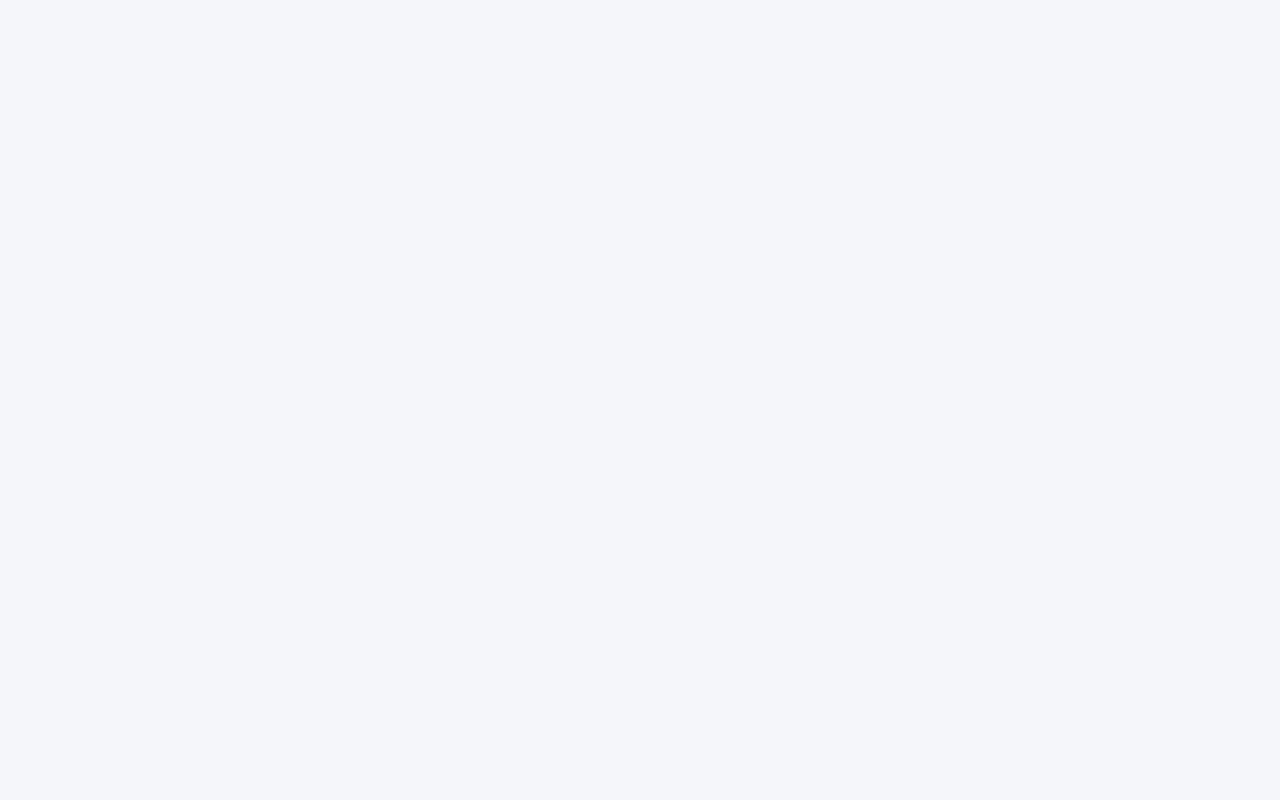
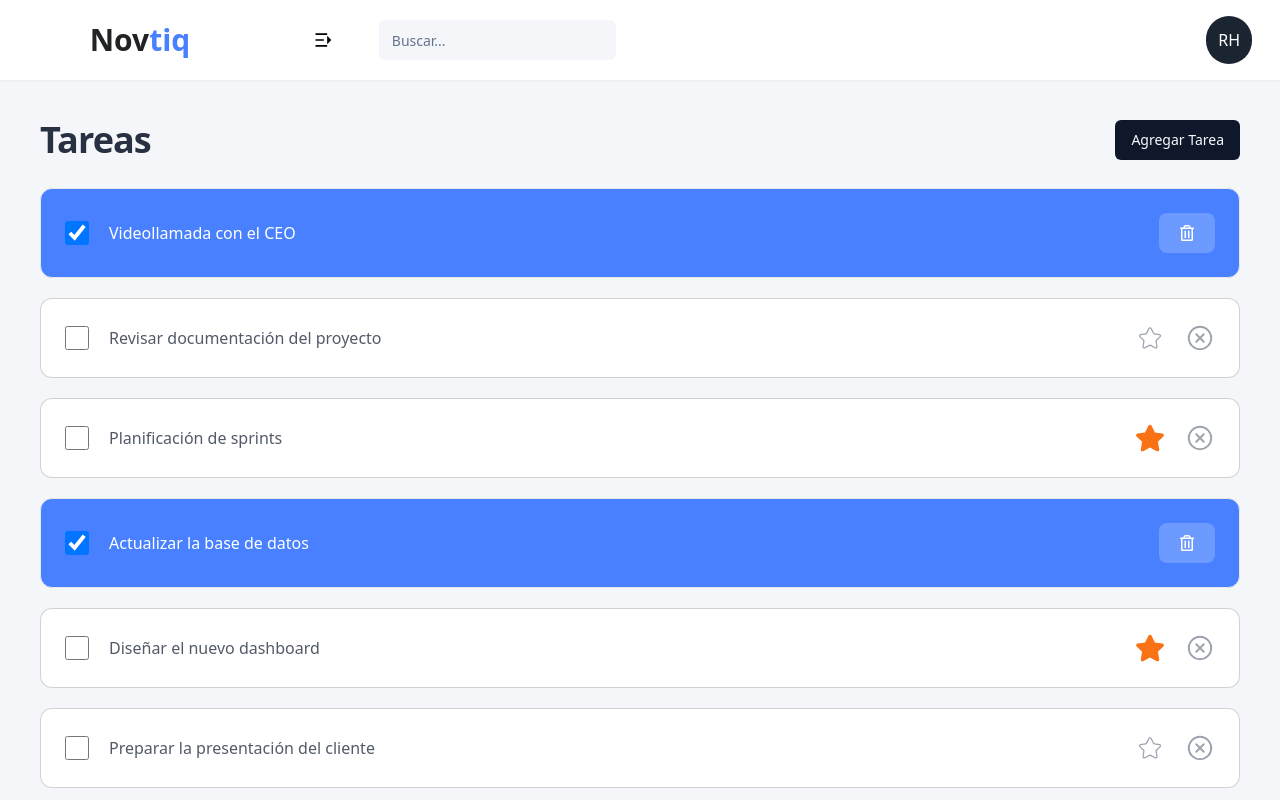
Before and after one commit to rody-huancas/template-dashboard-novtiq, a React (Vite) app: page /to-do in a window 1280 px wide. Before the commit this address had no page. Shown: the top 800 px of the page. Built offline with nearby package versions, Linux system fonts and the light colour scheme.

Commit message:
Feat: task page

```diff
--- /dev/null
+++ b/src/components/modules/tasks/NewTaskModal.tsx
@@ -0,0 +1,38 @@
+import Modal from "@/components/ui/modal/Modal";
+import { Input } from "@/components/ui/input/Input";
+import { Button } from "@/components/ui/button/Button";
+
+interface Props {
+  showModal: boolean;
+  onCloseModal: () => void;
+}
+
+const NewTaskModal = ({ showModal, onCloseModal }: Props) => {
+  return (
+    <Modal
+      title="Nueva Tarea"
+      size="2xl"
+      isOpen={showModal}
+      onClose={onCloseModal}
+      closeOnOverlayClick={false}
+      overlay="light"
+    >
+      <div className="space-y-7 p-5">
+        <div className="space-y-3">
+          <Input label="Título" placeholder="Ingrese el título" />
+          <Input label="Descripción" placeholder="Ingrese una descripción" />
+          <div className="grid grid-cols-2 gap-5">
+            <Input type="date" label="Fecha" />
+            <Input type="time" label="Hora" />
+          </div>
+        </div>
+
+        <Button size="lg" onClick={onCloseModal}>
+          Registrar
+        </Button>
+      </div>
+    </Modal>
+  );
+};
+
+export default NewTaskModal;
--- /dev/null
+++ b/src/components/modules/tasks/TastCard.tsx
@@ -0,0 +1,81 @@
+import { cn } from "@/utils/general.util";
+import { CiStar } from "react-icons/ci";
+import { FaRegTrashAlt, FaStar } from "react-icons/fa";
+import { IoCloseCircleOutline } from "react-icons/io5";
+
+interface Task {
+  id        : number;
+  title     : string;
+  isSelected: boolean;
+  isFavorite: boolean;
+}
+
+interface Props {
+  task      : Task;
+  isSelected: boolean;
+  isFavorite: boolean;
+  onSelect  : (id: number) => void;
+  onFavorite: (id: number) => void;
+  onDelete  : (id: number) => void;
+}
+
+export const TaskCard = (props: Props) => {
+  const { task, isSelected, isFavorite, onSelect, onFavorite, onDelete } = props;
+  return (
+    <div
+      className={cn(
+        "border rounded-xl p-6 flex justify-between items-center gap-5",
+        isSelected ? "bg-primary" : "bg-light-100 border-secondary/20"
+      )}
+    >
+      <div className="flex items-center gap-5">
+        <input
+          id={`checkbox-${task.id}`}
+          type="checkbox"
+          className="w-6 h-6 bg-transparent border-2 border-gray-400 focus:outline-none checked:bg-transparent checked:border-blue-500"
+          checked={isSelected}
+          onChange={() => onSelect(task.id)}
+        />
+        <label
+          htmlFor={`checkbox-${task.id}`}
+          className={cn(
+            "font-medium",
+            isSelected ? "text-light-100" : "text-dark-100/80"
+          )}
+        >
+          {task.title}
+        </label>
+      </div>
+
+      {isSelected ? (
+        <button
+          className={cn(
+            "bg-light-100/20 py-3 px-5 rounded-lg",
+            isSelected ? "text-light-100" : "text-dark-100/70"
+          )}
+          onClick={() => onDelete(task.id)}
+        >
+          <FaRegTrashAlt />
+        </button>
+      ) : (
+        <div className="flex items-center gap-5">
+          {isFavorite ? (
+            <FaStar
+              className="text-orange-500 cursor-pointer"
+              size={30}
+              onClick={() => onFavorite(task.id)}
+            />
+          ) : (
+            <CiStar
+              className="text-gray-400 cursor-pointer"
+              size={30}
+              onClick={() => onFavorite(task.id)}
+            />
+          )}
+
+          <IoCloseCircleOutline size={30} className="text-gray-400" />
+        </div>
+      )}
+    </div>
+  );
+};
--- /dev/null
+++ b/src/components/ui/loader/Spinner.tsx
@@ -0,0 +1,9 @@
+import "@/styles/loader.css"
+
+export const Spinner = () => {
+  return (
+    <div className="h-screen w-full flex items-center justify-center">
+      <span className="loader-spinner"></span>
+    </div>
+  );
+};
--- /dev/null
+++ b/src/data/taskData.ts
@@ -0,0 +1,94 @@
+interface Task {
+  id: number;
+  title: string;
+  isSelected: boolean;
+  isFavorite: boolean;
+}
+
+export const taskData: Task[] = [
+  {
+    id: 1,
+    title: "Videollamada con el CEO",
+    isSelected: true,
+    isFavorite: true,
+  },
+  {
+    id: 2,
+    title: "Revisar documentación del proyecto",
+    isSelected: false,
+    isFavorite: false,
+  },
+  {
+    id: 3,
+    title: "Planificación de sprints",
+    isSelected: false,
+    isFavorite: true,
+  },
+  {
+    id: 4,
+    title: "Actualizar la base de datos",
+    isSelected: true,
+    isFavorite: false,
+  },
+  {
+    id: 5,
+    title: "Diseñar el nuevo dashboard",
+    isSelected: false,
+    isFavorite: true,
+  },
+  {
+    id: 6,
+    title: "Preparar la presentación del cliente",
+    isSelected: false,
+    isFavorite: false,
+  },
+  {
+    id: 7,
+    title: "Configurar el servidor",
+    isSelected: true,
+    isFavorite: false,
+  },
+  {
+    id: 8,
+    title: "Escribir casos de prueba",
+    isSelected: false,
+    isFavorite: true,
+  },
+  {
+    id: 9,
+    title: "Depurar errores en el módulo de pagos",
+    isSelected: true,
+    isFavorite: true,
+  },
+  {
+    id: 10,
+    title: "Crear manual de usuario",
+    isSelected: false,
+    isFavorite: false,
+  },
+  {
+    id: 11,
+    title: "Optimizar el rendimiento del sitio web",
+    isSelected: false,
+    isFavorite: true,
+  },
+  { id: 12, title: "Revisar contratos", isSelected: true, isFavorite: false },
+  {
+    id: 13,
+    title: "Organizar reunión de equipo",
+    isSelected: false,
+    isFavorite: false,
+  },
+  {
+    id: 14,
+    title: "Actualizar diagramas de arquitectura",
+    isSelected: true,
+    isFavorite: true,
+  },
+  {
+    id: 15,
+    title: "Crear pruebas automatizadas",
+    isSelected: false,
+    isFavorite: false,
+  },
+];
--- /dev/null
+++ b/src/modules/tasks/TasksPage.tsx
@@ -0,0 +1,75 @@
+import { useState } from "react";
+/* Components */
+import { Title } from "@/components/ui/title/Title";
+import { Button } from "@/components/ui/button/Button";
+import { TaskCard } from "@/components/modules/tasks/TastCard";
+/* Data */
+import { taskData } from "@/data/taskData";
+import NewTaskModal from "@/components/modules/tasks/NewTaskModal";
+
+interface Task {
+  id: number;
+  title: string;
+  isSelected: boolean;
+  isFavorite: boolean;
+}
+
+const TasksPage: React.FC = () => {
+  const [tasks, setTasks] = useState<Task[]>(taskData);
+  const [showModal, setShowModal] = useState<boolean>(false);
+
+  const handleSelect = (id: number) => {
+    setTasks((prevTasks) =>
+      prevTasks.map((task) =>
+        task.id === id ? { ...task, isSelected: !task.isSelected } : task
+      )
+    );
+  };
+
+  const handleFavorite = (id: number) => {
+    setTasks((prevTasks) =>
+      prevTasks.map((task) =>
+        task.id === id ? { ...task, isFavorite: !task.isFavorite } : task
+      )
+    );
+  };
+
+  const handleDelete = (id: number) => {
+    setTasks((prevTasks) => prevTasks.filter((task) => task.id !== id));
+  };
+
+  return (
+    <>
+      <div className="space-y-7">
+        <div className="flex justify-between items-center">
+          <Title size="h3">Tareas</Title>
+
+          <Button onClick={() => setShowModal(true)}>Agregar Tarea</Button>
+        </div>
+
+        <div className="space-y-5">
+          {tasks.map((task) => (
+            <TaskCard
+              key={task.id}
+              task={task}
+              isSelected={task.isSelected}
+              isFavorite={task.isFavorite}
+              onSelect={handleSelect}
+              onFavorite={handleFavorite}
+              onDelete={handleDelete}
+            />
+          ))}
+        </div>
+      </div>
+
+      {showModal && (
+        <NewTaskModal
+          onCloseModal={() => setShowModal(false)}
+          showModal={showModal}
+        />
+      )}
+    </>
+  );
+};
+
+export default TasksPage;
--- a/src/router/AdminRoutes.tsx
+++ b/src/router/AdminRoutes.tsx
@@ -2,6 +2,7 @@ import { lazy, Suspense } from "react";
 import { BrowserRouter, Route, Routes } from "react-router-dom";
 import AdminLayout from "@/layouts/admin/AdminLayout";
 import Dashboard from "@/modules/dashboard/Dashboard";
+import { Spinner } from "@/components/ui/loader/Spinner";
 
 const routes = {
   products    : lazy(() => import("@/modules/products/ProductsPage")),
@@ -11,10 +12,11 @@ const routes = {
   productStock: lazy(() => import("@/modules/product-stock/ProductStockPage")),
   pricing     : lazy(() => import("@/modules/pricing/PrincingPage")),
   calendar    : lazy(() => import("@/modules/calendar/CalendarPage")),
+  tasks       : lazy(() => import("@/modules/tasks/TasksPage")),
 };
 
 const LazyLoadWrapper = ({ children }: { children: React.ReactNode }) => (
-  <Suspense fallback={<div>Loading...</div>}>{children}</Suspense>
+  <Suspense fallback={<Spinner />}>{children}</Suspense>
 );
 
 const routeConfig = [
@@ -25,6 +27,7 @@ const routeConfig = [
   { path: "product-stock", Component: routes.productStock },
   { path: "pricing", Component: routes.pricing },
   { path: "calendar", Component: routes.calendar },
+  { path: "to-do", Component: routes.tasks },
 ] as const;
 
 const AdminRoutes = () => {
--- /dev/null
+++ b/src/styles/loader.css
@@ -0,0 +1,61 @@
+.loader-spinner {
+  width: 48px;
+  height: 48px;
+  position: relative;
+}
+
+.loader-spinner::before,
+.loader-spinner::after {
+  content: "";
+  position: absolute;
+  left: 50%;
+  top: 50%;
+  transform: translate(-50%, -50%);
+  width: 48em;
+  height: 48em;
+  background-image: radial-gradient(circle 10px, #1B2431 100%, transparent 0),
+    radial-gradient(circle 10px, #1B2431 100%, transparent 0),
+    radial-gradient(circle 10px, #1B2431 100%, transparent 0),
+    radial-gradient(circle 10px, #1B2431 100%, transparent 0),
+    radial-gradient(circle 10px, #1B2431 100%, transparent 0),
+    radial-gradient(circle 10px, #1B2431 100%, transparent 0),
+    radial-gradient(circle 10px, #1B2431 100%, transparent 0),
+    radial-gradient(circle 10px, #1B2431 100%, transparent 0);
+  background-position: 0em -18em, 0em 18em, 18em 0em, -18em 0em, 13em -13em,
+    -13em -13em, 13em 13em, -13em 13em;
+  background-repeat: no-repeat;
+  font-size: 0.5px;
+  border-radius: 50%;
+  animation: blast 1s ease-in infinite;
+}
+
+.loader-spinner::after {
+  font-size: 1px;
+  background: #1B2431;
+  animation: bounce 1s ease-in infinite;
+}
+
+@keyframes bounce {
+  0%,
+  100% {
+    font-size: 0.75px;
+  }
+  50% {
+    font-size: 1.5px;
+  }
+}
+
+@keyframes blast {
+  0%,
+  40% {
+    font-size: 0.5px;
+  }
+  70% {
+    opacity: 1;
+    font-size: 4px;
+  }
+  100% {
+    font-size: 6px;
+    opacity: 0;
+  }
+}
```
